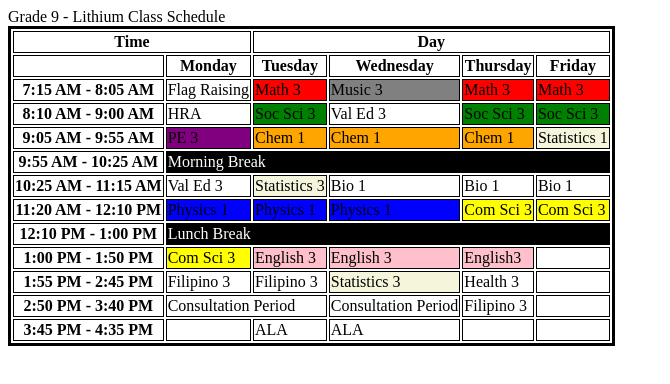
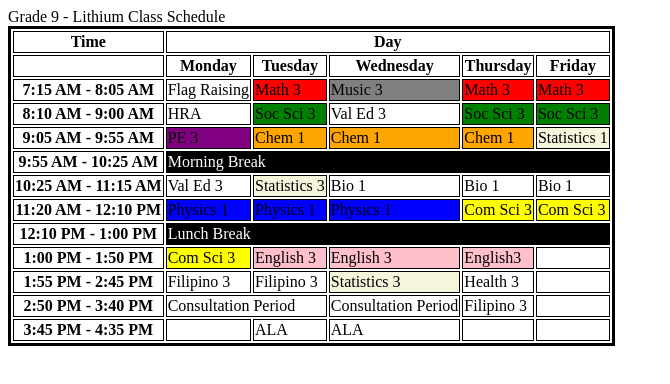
Before and after one commit to ariayzbre/CS3, a plain HTML site: page FA2_pobre.html/FA2_pobre.html.html in a window 1280 px wide. Shown: the whole page, without its empty margins (0-670 px from the left). Drawn offline with Linux system fonts and the light colour scheme.

Commit message:
Update FA2_pobre.html.html

```diff
--- a/FA2_pobre.html/FA2_pobre.html.html
+++ b/FA2_pobre.html/FA2_pobre.html.html
@@ -11,7 +11,7 @@
 	<caption>Grade 9 - Lithium Class Schedule</caption>
 	<table style="border:3px solid black; border-collapse:separate">
 		<tr>
-			<th colspan="2" style="border:1px solid black;">Time</th>
+			<th style="border:1px solid black;">Time</th>
 			<th colspan="5" style="border:1px solid black;">Day</th>
 		</tr>
 		<tr>
```
